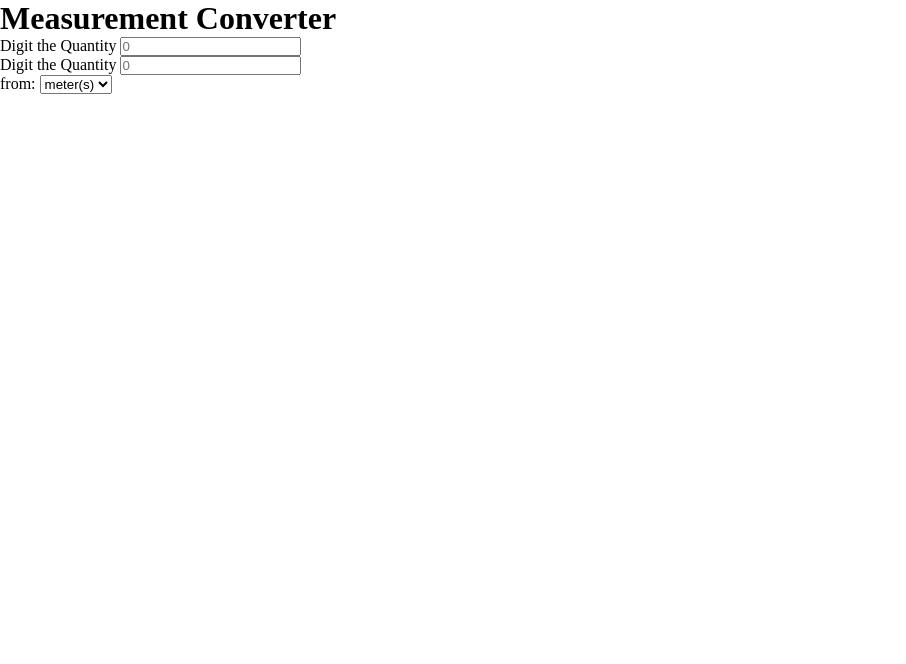
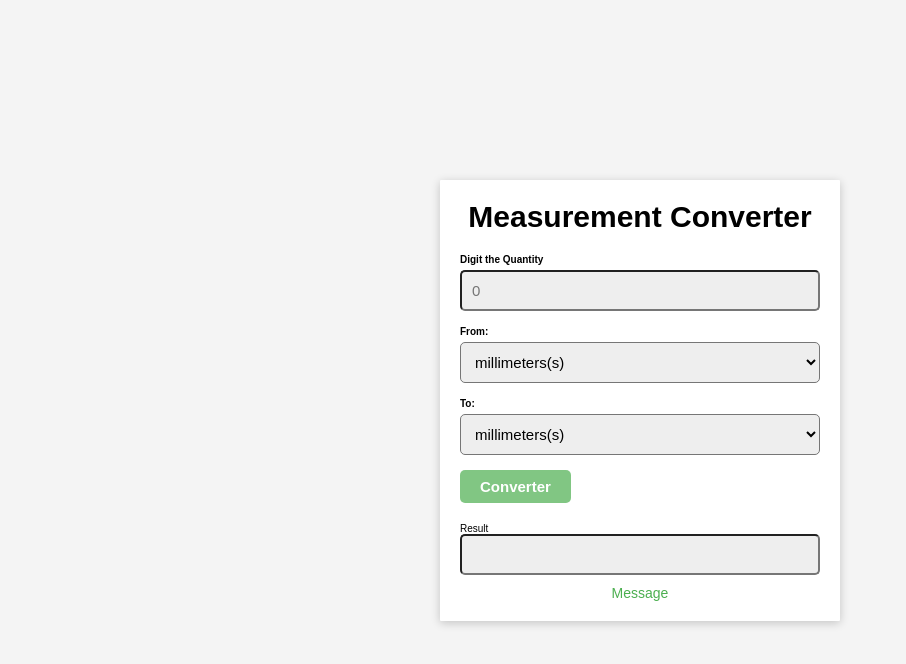
Before and after one commit to devarthurguilherme/projectsToPracticeJS, a plain HTML site: page 1_Measurement_Converter/index.html in a window 1280 px wide. Shown: the whole page, without its empty margins (0-906 px from the left). Drawn offline with Linux system fonts and the light colour scheme.

Commit message:
Ended the HTML and CSS of the Project

```diff
--- a/1_Measurement_Converter/css/styles.css
+++ b/1_Measurement_Converter/css/styles.css
@@ -1,7 +1,83 @@
+/*General*/
 * {
     padding: 0;
     margin: 0;
     box-sizing: border-box;
-    text-decoration: none;
-    list-style: none;
+    font-family: Arial, Helvetica, sans-serif;
 }
+
+html {
+    font-size: 62.5%;
+}
+/*End of General*/
+/*My Defaults*/
+.display-flex {
+    display: flex;
+}
+/*End of the My Defalts*/
+body {
+    background-color: #f4f4f4;
+    justify-content: center;
+    align-items: center;
+    height: 100vh;
+}
+
+#container {
+    background-color: #fff;
+    border-radius: .1rem;
+    box-shadow: 0 .2rem 1rem rgba(0, 0, 0, .2);
+    padding: 2rem;
+    width: 40rem;
+}
+
+h1 {
+    font-size: 3rem;
+    margin-bottom: 2rem;
+    text-align: center;
+}
+
+.input-group {
+    flex-direction: column;
+    margin-bottom: 1.5rem;
+}
+
+.input-group label {
+    margin-bottom: .5rem;
+    font-weight: bold;
+}
+
+select, input {
+    padding: 1rem;
+    border-radius: .5rem;
+    font-size: 1.5rem;
+    background-color: #eee;
+}
+
+#btn-converter {
+    background-color: #4caf50;
+    border-radius: .5rem;
+    border: none;
+    color: #fff;
+    cursor: pointer;
+    transition: .4s;
+    font-size: 1.5rem;
+    padding: .8rem 2rem;
+    font-weight: bold;
+    opacity: .7;
+}
+
+#btn-converter:hover {
+    opacity: 1;
+}
+
+.output-group {
+    flex-direction: column;
+    margin-top: 2rem;
+}
+
+#message {
+    font-size: 1.4rem;
+    margin-top: 1rem;
+    text-align: center;
+    color:#4caf50;
+}
--- a/1_Measurement_Converter/index.html
+++ b/1_Measurement_Converter/index.html
@@ -5,25 +5,41 @@
     <meta name="viewport" content="width=device-width, initial-scale=1.0">
     <link rel="stylesheet" href="css/styles.css">
     <title>Measurement Converter</title>
+    <script src="js/script.js" defer></script>
 </head>
-<body>
-    <div class="container">
+<body class="display-flex">
+    <div id="container">
         <h1>Measurement Converter</h1>
-        <div class="input-group">
+        <div class="input-group display-flex">
             <label for="input">Digit the Quantity</label>
             <input type="number" id="input" name="input" placeholder="0">
         </div>
-        <div class="input-group">
-            <label for="input">Digit the Quantity</label>
-            <input type="number" id="input" name="input" placeholder="0">
-        </div>
-        <div class="input-group">
-            <label for="from">from:</label>
+        <div class="input-group display-flex">
+            <label for="from">From:</label>
             <select name="from" id="from">
+                <option value="millimeter">millimeters(s)</option>
+                <option value="centimeter">centimeter(s)</option>
                 <option value="meter">meter(s)</option>
+                <option value="kilometer">kilometer(s)</option>
             </select>
         </div>
+        <div class="input-group display-flex">
+            <label for="from">To:</label>
+            <select name="from" id="to">
+                <option value="millimeter">millimeters(s)</option>
+                <option value="centimeter">centimeter(s)</option>
+                <option value="meter">meter(s)</option>
+                <option value="kilometer">kilometer(s)</option>
+            </select>
+        </div>
+        <button id="btn-converter">Converter</button>
+        <div class="output-group display-flex">
+            <label for="output">Result</label>
+            <input type="text" id="output" readonly>
+        </div>
+        <div id="message">
+            Message
+        </div>
     </div>
-    <script src="js/script.js"></script>
 </body>
 </html>
--- a/1_Measurement_Converter/js/script.js
+++ b/1_Measurement_Converter/js/script.js
@@ -0,0 +1,15 @@
+const input = document.querySelector("#input");
+const from = document.querySelector("#from");
+const to = document.querySelector("#to");
+const output = document.querySelector("#output");
+const btn = document.querySelector("#btn-converter");
+const message = document.querySelector("#message");
+
+function convert() {
+    const fromValue = from.value;
+    const toValue = to.value;
+
+    console.log(fromValue, toValue);
+};
+
+btn.addEventListener("click", convert)
```
